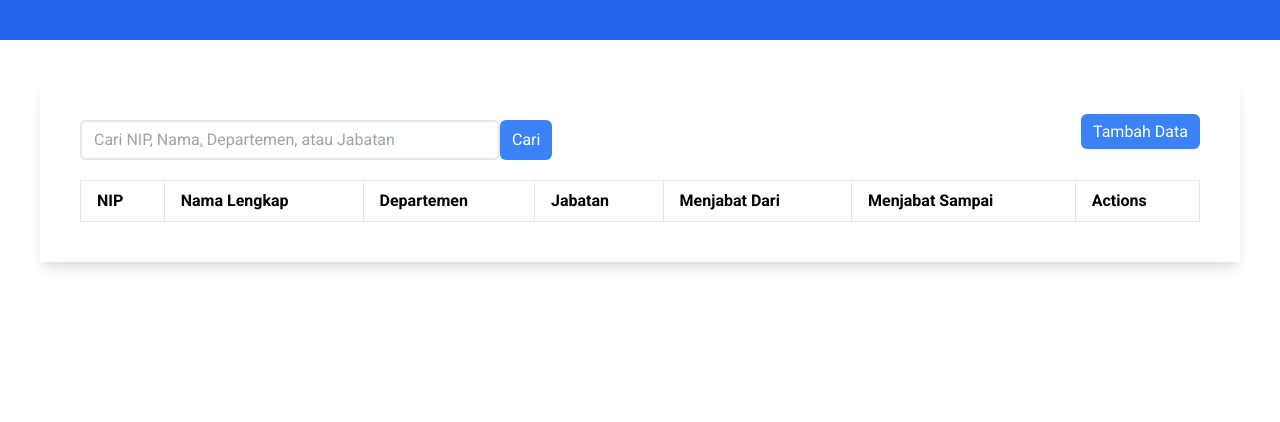
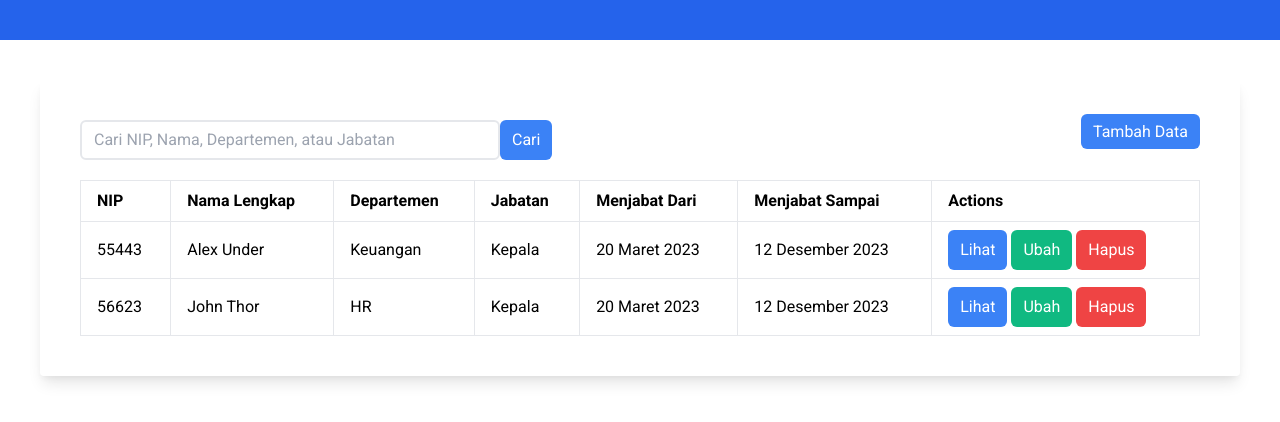
Before and after one commit to hadihammurabi/skripsi, a plain HTML site: page project/client/index.html in a window 1280 px wide. Shown: the part 104-526 px from the top of the page. Drawn offline with nearby package versions, Linux system fonts and the light colour scheme; a script that the page names is missing.

Commit message:
IV: 4.3 menjelaskan tampilan

```diff
--- a/project/client/index.html
+++ b/project/client/index.html
@@ -1,5 +1,6 @@
 <!DOCTYPE html>
 <html lang="en">
+
 <head>
   <meta charset="UTF-8">
   <meta http-equiv="X-UA-Compatible" content="IE=edge">
@@ -9,6 +10,7 @@
 
   <title>Karyawan</title>
 </head>
+
 <body>
 
   <header class="p-10 bg-blue-600 text-white">
@@ -24,7 +26,8 @@
 
         <div class="flex justify-between">
           <div class="flex w-1/2">
-            <input type="text" class="w-3/4 border-2 rounded-md px-3" placeholder="Cari NIP, Nama, Departemen, atau Jabatan" />
+            <input type="text" class="w-3/4 border-2 rounded-md px-3"
+              placeholder="Cari NIP, Nama, Departemen, atau Jabatan" />
             <button class="bg-blue-500 text-white rounded-md px-3 py-2">Cari</button>
           </div>
           <div class="w-1/2 text-right">
@@ -45,25 +48,46 @@
             </tr>
           </thead>
           <tbody id="table-body">
-          <!--
+
             <tr>
-              <td>asdasd</td>
-              <td>asdasd</td>
-              <td>asdasd</td>
-              <td>asdasd</td>
-              <td>asdasd</td>
-              <td>asdasd</td>
+              <td>55443</td>
+              <td>Alex Under</td>
+              <td>Keuangan</td>
+              <td>Kepala</td>
+              <td>20 Maret 2023</td>
+              <td>12 Desember 2023</td>
               <td>
-                <a href="detail?id=123123123">
+                <a href="detail?id=55443">
                   <button class="bg-blue-500 text-white rounded-md px-3 py-2">Lihat</button>
                 </a>
-                <a href="ubah?id=123123123">
+                <a href="ubah?id=55443">
                   <button class="bg-green-500 text-white rounded-md px-3 py-2">Ubah</button>
                 </a>
-                <button class="bg-red-500 text-white rounded-md px-3 py-2">Hapus</button>
+                <a href="hapus?id=55443">
+                  <button class="bg-red-500 text-white rounded-md px-3 py-2">Hapus</button>
+                </a>
               </td>
             </tr>
-          -->
+            <tr>
+              <td>56623</td>
+              <td>John Thor</td>
+              <td>HR</td>
+              <td>Kepala</td>
+              <td>20 Maret 2023</td>
+              <td>12 Desember 2023</td>
+              <td>
+                <a href="detail?id=56623">
+                  <button class="bg-blue-500 text-white rounded-md px-3 py-2">Lihat</button>
+                </a>
+                <a href="ubah?id=56623">
+                  <button class="bg-green-500 text-white rounded-md px-3 py-2">Ubah</button>
+                </a>
+                <a href="hapus?id=56623">
+                  <button class="bg-red-500 text-white rounded-md px-3 py-2">Hapus</button>
+                </a>
+              </td>
+            </tr>
+
           </tbody>
         </table>
 
@@ -78,20 +102,21 @@
   <script>
     const tableBody = document.querySelector('#table-body');
     function main() {
-      tableBody.innerHTML = messageLoading;
-      getAll()
-        .then(function(pegawais) {
-          if (pegawais.length <= 0) {
-            tableBody.innerHTML = messageEmpty;
-          }
-        })
-        .catch(err => {
-          tableBody.innerHTML = messageEmpty;
-        });
+      // tableBody.innerHTML = messageLoading;
+      // getAll()
+      //   .then(function(pegawais) {
+      //     if (pegawais.length <= 0) {
+      //       tableBody.innerHTML = messageEmpty;
+      //     }
+      //   })
+      //   .catch(err => {
+      //     tableBody.innerHTML = messageEmpty;
+      //   });
     }
 
     document.addEventListener('DOMContentLoaded', main);
   </script>
 
 </body>
+
 </html>
```
Also changed, not shown: project/client/hapus/index.html (added, +40 -0 lines), 1 other file.
